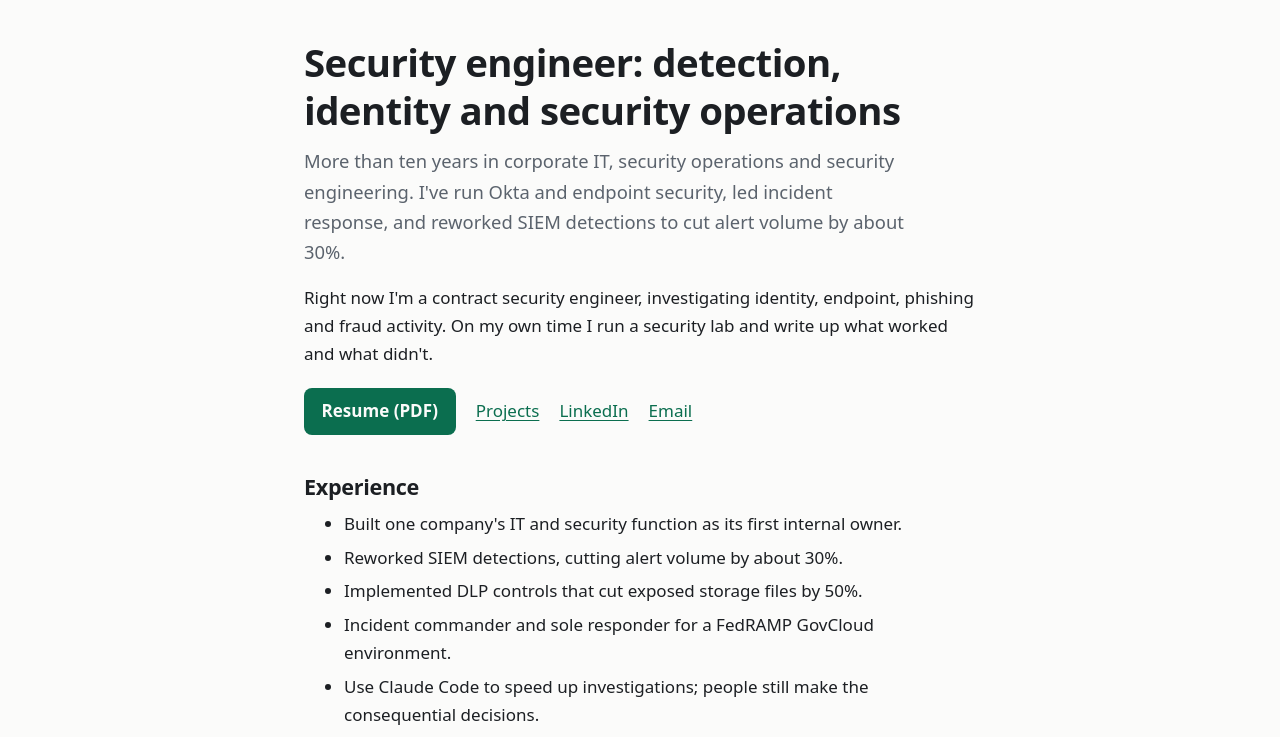
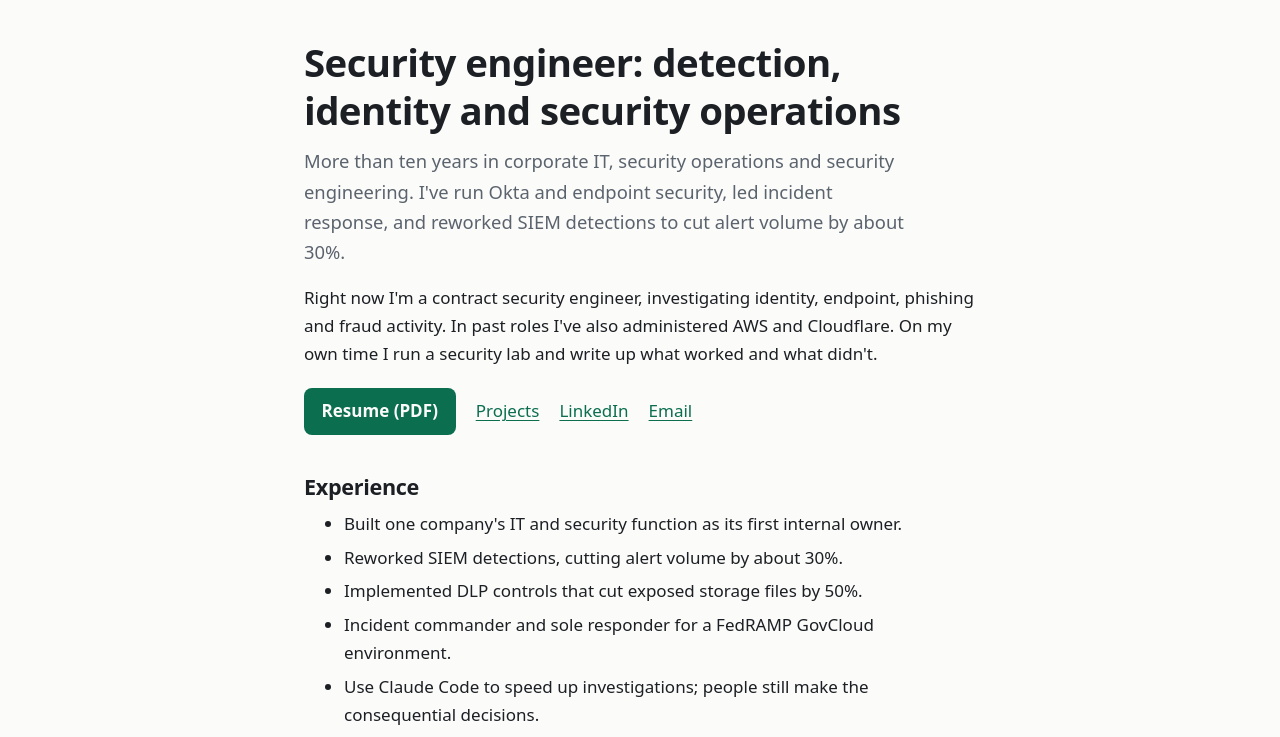
Before and after one commit to lucas-gundry/Site, a plain HTML site: page public/index.html in a window 1280 px wide. Shown: the part 63-800 px from the top of the page. Drawn offline with Linux system fonts and the light colour scheme.

Commit message:
Homepage: mention AWS and Cloudflare in the intro
Co-Authored-By: Claude Opus 5.5 <noreply@anthropic.com>

```diff
--- a/public/index.html
+++ b/public/index.html
@@ -28,7 +28,7 @@
   <main id="main" class="wrap">
 <h1>Security engineer: detection, identity and security operations</h1>
     <p class="lede">More than ten years in corporate IT, security operations and security engineering. I've run Okta and endpoint security, led incident response, and reworked SIEM detections to cut alert volume by about 30%.</p>
-    <p>Right now I'm a contract security engineer, investigating identity, endpoint, phishing and fraud activity. On my own time I run a security lab and write up what worked and what didn't.</p>
+    <p>Right now I'm a contract security engineer, investigating identity, endpoint, phishing and fraud activity. In past roles I've also administered AWS and Cloudflare. On my own time I run a security lab and write up what worked and what didn't.</p>
     <p class="actions"><a class="button" href="/resume.pdf">Resume (PDF)</a> <a href="/projects/">Projects</a> <a href="https://www.linkedin.com/in/lgundry/">LinkedIn</a> <a href="mailto:lucas@lucasgundry.com">Email</a></p>
 
     <h2>Experience</h2>
```
